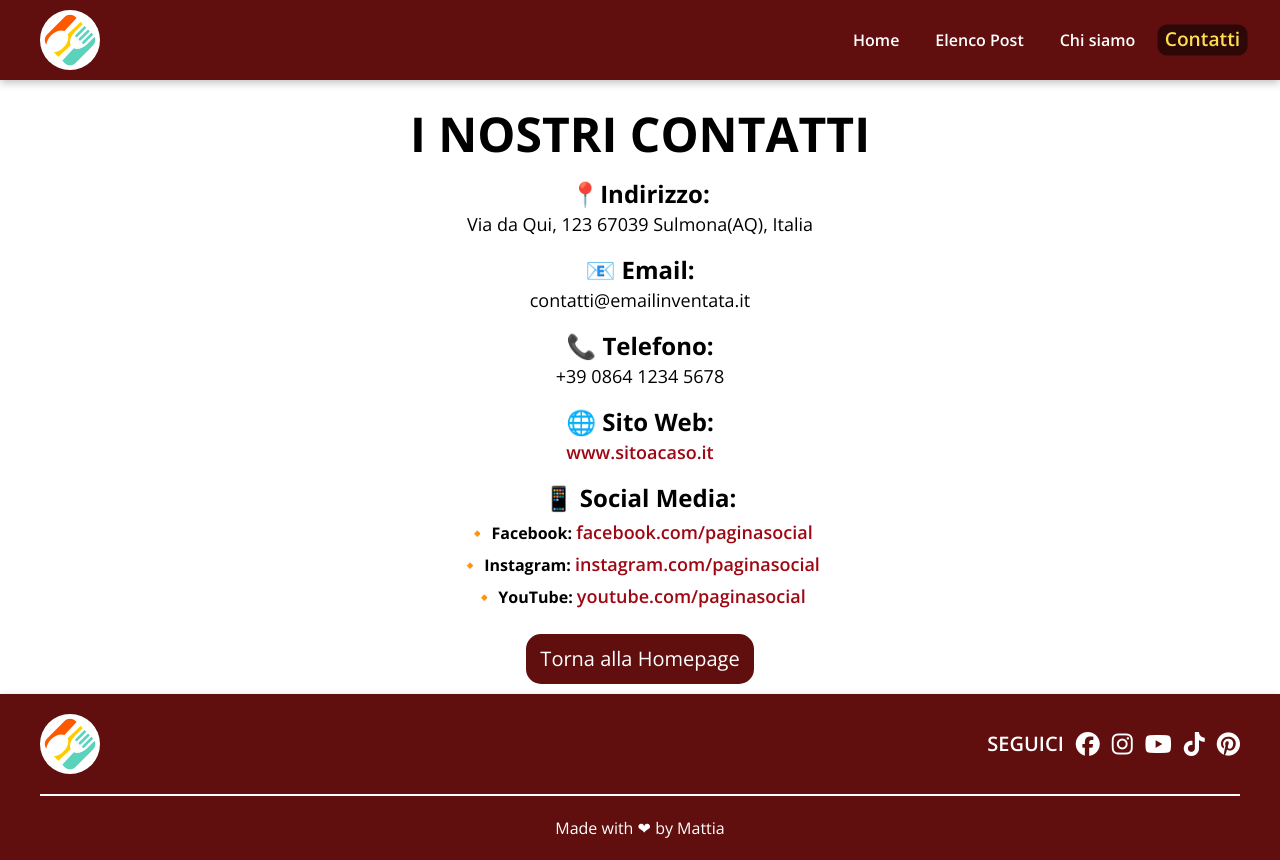
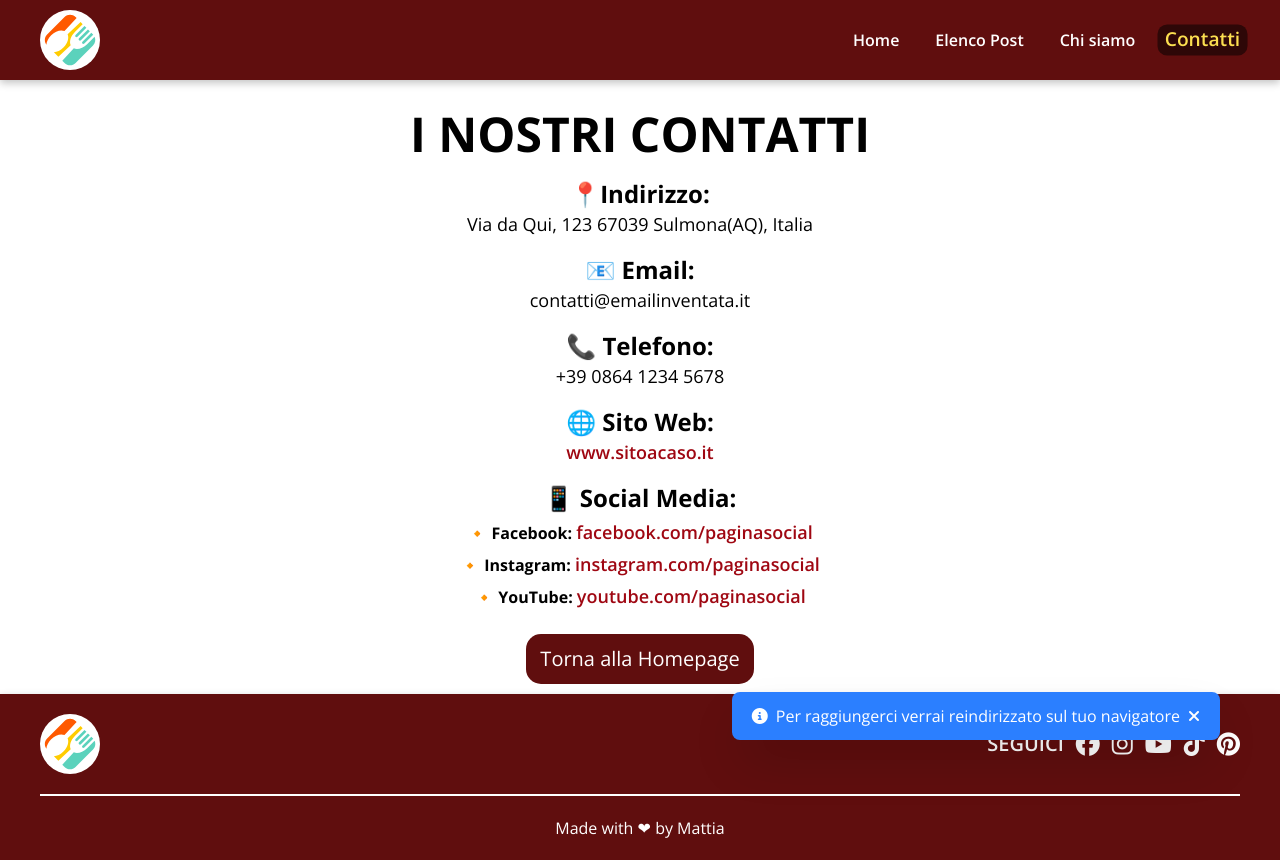
Before and after one commit to mattiadelmonaco/react-context-api, a React (Vite) app: page /contacts in a window 1280 px wide. Built offline with nearby package versions, Linux system fonts and the light colour scheme.

Commit message:
feat: import alert in Contacts

```diff
--- a/src/components/Alert.jsx
+++ b/src/components/Alert.jsx
@@ -1,7 +1,7 @@
 import { useAlertContext } from "../context/AlertContext";
 
 export default function Alert() {
-  const { alertData, setAlertData } = useAlertContext();
+  const { alertData, setAlertData } = useAlertContext({});
 
   const closeAlert = () => {
     setAlertData({ message: "" });
@@ -23,16 +23,16 @@ export default function Alert() {
 
   return (
     <div
-      className={`text-white min-w-70 max-w-100 p-3 shadow-2xl fixed bottom-15 right-15 rounded-lg ${
+      className={`text-white min-w-70 p-3 shadow-2xl fixed bottom-15 right-15 rounded-lg ${
         classes[alertData.type]
       }`}
     >
       <div className="flex justify-between items-center">
-        <i className={icons[alertData.type]}></i>
+        <i className={`px-2 ${icons[alertData.type]}`}></i>
         <p>{alertData.message}</p>
         <i
           onClick={closeAlert}
-          className="fa-solid fa-xmark cursor-pointer"
+          className="fa-solid fa-xmark cursor-pointer px-2"
         ></i>
       </div>
     </div>
--- a/src/pages/Contacts.jsx
+++ b/src/pages/Contacts.jsx
@@ -1,7 +1,24 @@
 import { Link } from "react-router-dom";
-import SocialBtnRightFooter from "../components/SocialBtnRightFooter";
+import { useAlertContext } from "../context/AlertContext";
+import { useEffect } from "react";
 
 export default function Contacts() {
+  const { setAlertData } = useAlertContext();
+
+  useEffect(() => {
+    setAlertData({
+      type: "info",
+      message: "Per raggiungerci verrai reindirizzato sul tuo navigatore",
+    });
+  }, [setAlertData]);
+
+  // const getPosition = () => {
+  //   useAlertContext({
+  //     type: "info",
+  //     message: "Per raggiungerci verrai reindirizzato sul tuo navigatore",
+  //   });
+  // };
+
   return (
     <div className="ms-container">
       <div className="flex flex-col items-center text-center">
@@ -9,15 +26,17 @@ export default function Contacts() {
         <ul>
           <li className="mb-4">
             <h2 className="text-2xl font-bold">📍Indirizzo:</h2>
-            <p className="text-lg">Via da Qui, 123 67039 Sulmona(AQ), Italia</p>
+            <p className="text-lg cursor-pointer">
+              Via da Qui, 123 67039 Sulmona(AQ), Italia
+            </p>
           </li>
           <li className="mb-4">
             <h2 className="text-2xl font-bold">📧 Email:</h2>
-            <p className="text-lg">contatti@emailinventata.it</p>
+            <p className="text-lg cursor-pointer">contatti@emailinventata.it</p>
           </li>
           <li className="mb-4">
             <h2 className="text-2xl font-bold">📞 Telefono:</h2>
-            <p className="text-lg">+39 0864 1234 5678</p>
+            <p className="text-lg cursor-pointer">+39 0864 1234 5678</p>
           </li>
           <li className="mb-4">
             <h2 className="text-2xl font-bold">🌐 Sito Web:</h2>
```
